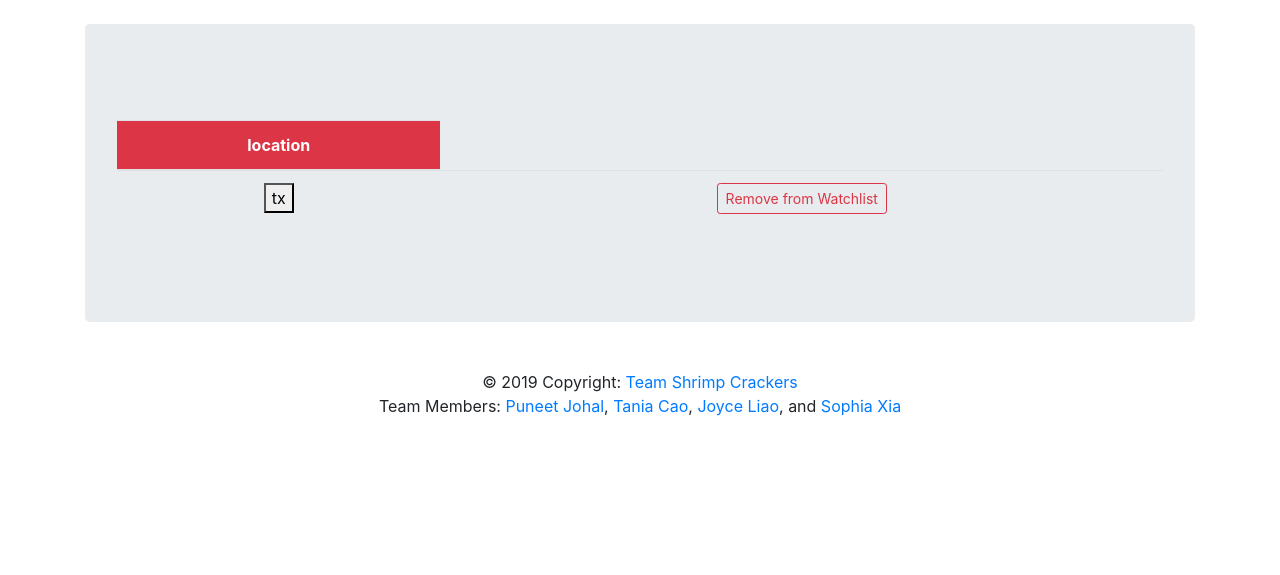
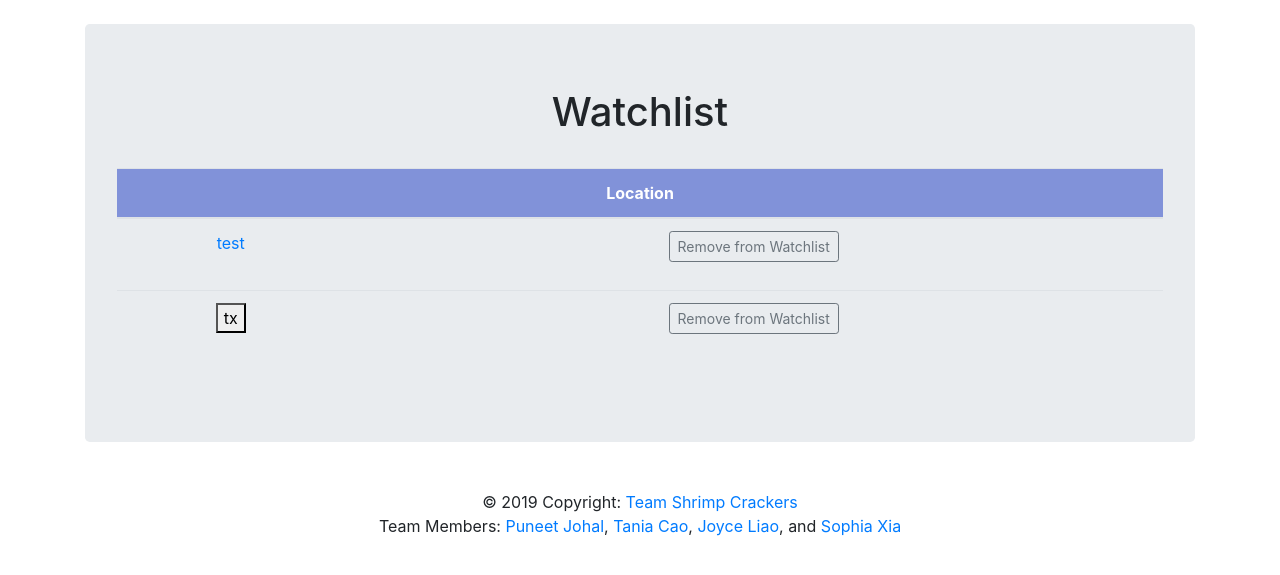
Before and after one commit to puneetjohal/ShrimpCrackers, a Flask app: page /watchlist in a window 1280 px wide. Shown: the part 76-651 px from the top of the page. Run offline with Flask 2, Linux system fonts and the light colour scheme; a user stored in the database is signed in; data comes from the database, SQL or seed files in the repository; both versions use the stored data as it was after the commit; some libraries are stand-ins or nearby versions.

Commit message:
fix headings, titles, and watchlist

```diff
--- a/app.py
+++ b/app.py
@@ -75,7 +75,7 @@ def logout():
 def load_wl():
 	user = session["logged_in"]
 	locations = db.get_watchlist(user)
-	return render_template("watchlist.html", watchlist=locations)
+	return render_template("watchlist.html", title = "Watchlist", heading = "Watchlist", watchlist = locations)
 
 @app.route("/add_wl", methods = ["GET", "POST"])
 def add_wl():
--- a/templates/watchlist.html
+++ b/templates/watchlist.html
@@ -4,18 +4,30 @@
 <div class="table-responsive">
   <table class="table table-hover text-center" width="100%">
     <thead>
-      <tr class="bg-danger text-white">
-        <th>location</th>
+      <tr class="text-white" style="background-color: #8192d9;">
+        <th colspan="2">Location</th>
       </tr>
     </thead>
     <tbody>
+      <!-- remove after testing -->
+      <tr>
+        <td><a href="/#">test</a></td>
+        <td>
+	  <form action = "/removeWatchlist">
+	    <div class="form-group">
+	      <button type="submit" class="btn btn-outline-secondary btn-sm" id="remove_btn" name = {{each}} value = "Remove from watchlist">Remove from Watchlist</button>
+	    </div>
+	  </form>
+        </td>
+      </tr>
+      <!-- remove after testing -->
       {% for each in watchlist %}
       <tr>
         <td><button>{{each}}</button></td>
         <td>
 	  <form action = "/removeWatchlist">
 	    <div class="form-group">
-	    <button type="submit" class="btn btn-outline-danger btn-sm" id="remove_btn" name = {{each}} value = "Remove from watchlist">Remove from Watchlist</button>
+	      <button type="submit" class="btn btn-outline-secondary btn-sm" id="remove_btn" name = {{each}} value = "Remove from watchlist">Remove from Watchlist</button>
 	    </div>
 	  </form>
         </td>
```
Also changed, not shown: data/watchlist.db. Lines whose indentation alone changed are shown as unchanged.
